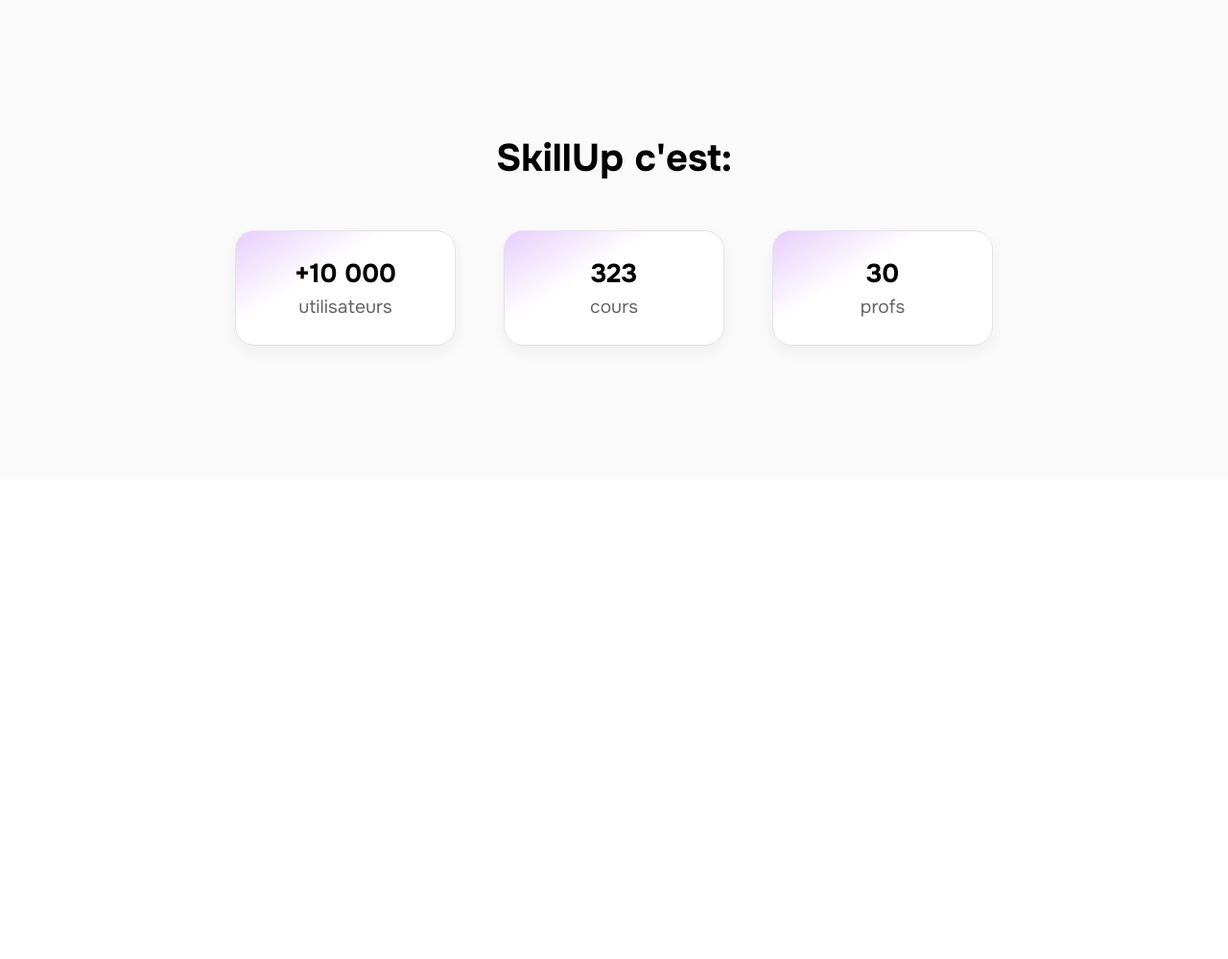
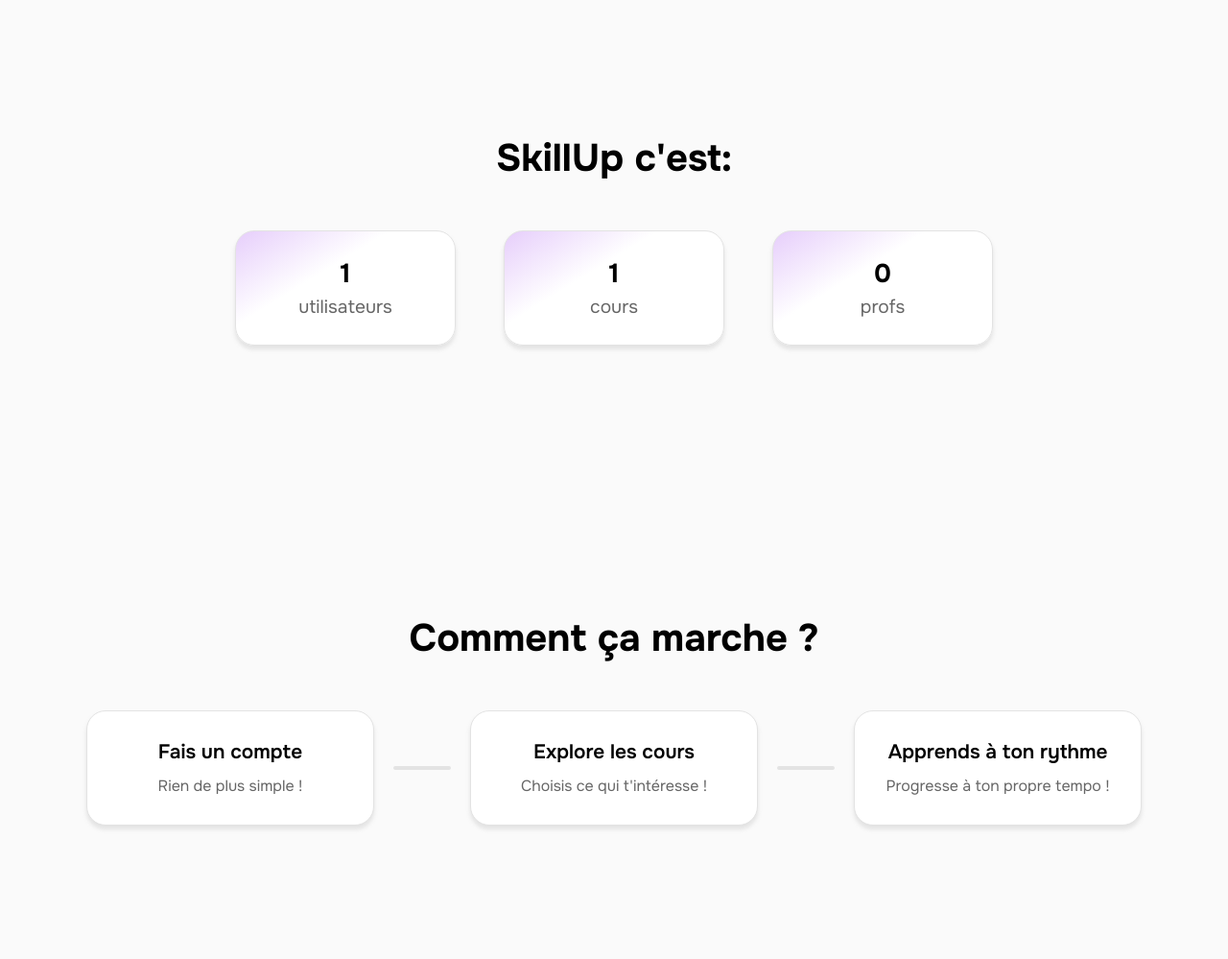
Before and after one commit to jossweb/SkillUp, a PHP site: page / in a window 1280 px wide. Shown: the part 1358-2357 px from the top of the page at 96% size. Before the commit the page ends 1722 px from the top, so only its background shows below. Run offline with PHP 8.4, Linux system fonts and the light colour scheme; tables that the repository leaves empty or names only in its code hold one stand-in row (values such as "Sample post").

Commit message:
Recuperation des stats depuis la db Ajout de la section "Comment ça marche ?"

```diff
--- a/assets/css/landing.css
+++ b/assets/css/landing.css
@@ -151,7 +151,7 @@ section {
     justify-content: center;
     align-items: center;
     padding: 20px;
-    box-shadow: 0 6px 16px rgba(0, 0, 0, 0.05);
+    box-shadow: 0 4px 4px 0 rgba(161, 161, 161, 0.25);
 }
 
 
@@ -175,3 +175,50 @@ section {
     color: var(--alt-color);
     font-size: 1.2rem;
 }
+
+.steps-container {
+    display: flex;
+    justify-content: center;
+    align-items: center;
+    gap: 20px;
+}
+
+.step-card {
+    flex: 3;
+    background: var(--alt-bg);
+    border-radius: 20px;
+    padding: 15px 5px;
+    border: 1px solid var(--border);
+    box-shadow: 0 4px 4px 0 rgba(161, 161, 161, 0.25);
+    display: flex;
+    flex-direction: column;
+    align-items: center;
+    width: 340px;
+    max-width: 340px;
+    height: 120px;
+    justify-content: center;
+}
+
+.step-title {
+    font-size: 1.3rem;
+    font-weight: 600;
+    color: var(--color);
+    margin-bottom: 12px;
+}
+
+.step-description {
+    font-size: 1rem;
+    color: var(--alt-color);
+}
+
+.step-line {
+    flex: 1;
+    display: flex;
+    justify-content: center;
+    align-items: center;
+    max-width: 60px;
+    width: 100%;
+    height: 4px;
+    border-radius: 20px;
+    background-color: var(--border);
+}
--- /dev/null
+++ b/include/stats.php
@@ -0,0 +1,32 @@
+<?php
+
+require_once("./include/connectdb.php");
+
+function getStats() {
+    $db = connectDB();
+    $stats = [
+        'utilisateurs' => 0,
+        'cours' => 0,
+        'profs' => 0
+    ];
+
+    try {
+        $sql = "SELECT COUNT(*) as total FROM Utilisateurs";
+        $query = $db->query($sql);
+        $stats['utilisateurs'] = $query->fetch(PDO::FETCH_ASSOC)['total'];
+
+        $sql = "SELECT COUNT(*) as total FROM Cours";
+        $query = $db->query($sql);
+        $stats['cours'] = $query->fetch(PDO::FETCH_ASSOC)['total'];
+
+        $sql = "SELECT COUNT(*) as total FROM Utilisateurs WHERE role = 'professeur'";
+        $query = $db->query($sql);
+        $stats['profs'] = $query->fetch(PDO::FETCH_ASSOC)['total'];
+    } catch (PDOException $e) {
+        if (DEBUG) {
+            error_log("Erreur lors de la récupération des stats: " . $e->getMessage());
+        }
+    }
+
+    return $stats;
+}
--- a/index.php
+++ b/index.php
@@ -1,6 +1,8 @@
 <?php
     require_once("./include/config.php");
+    require_once("./include/stats.php");
     $titre = SITE_NAME . ' - Accueil';
+    $stats = getStats();
 ?>
 <!DOCTYPE html>
 <html lang="fr">
@@ -86,20 +88,43 @@
         <h1 class="title">SkillUp c'est:</h1>
         <div class="stats-container">
             <div class="stat-card">
-                <div class="stat-value">+10 000</div>
+                <div class="stat-value"><?php echo number_format($stats['utilisateurs']); ?></div>
                 <div class="stat-label">utilisateurs</div>
             </div>
 
             <div class="stat-card">
-                <div class="stat-value">323</div>
+                <div class="stat-value"><?php echo number_format($stats['cours']); ?></div>
                 <div class="stat-label">cours</div>
             </div>
 
             <div class="stat-card">
-                <div class="stat-value">30</div>
+                <div class="stat-value"><?php echo number_format($stats['profs']); ?></div>
                 <div class="stat-label">profs</div>
             </div>
         </div>
     </section>
+    <section>
+    <h1 class="title">Comment ça marche ?</h1>
+        <div class="steps-container">
+            <div class="step-card">
+                <h2 class="step-title">Fais un compte</h2>
+                <p class="step-description">Rien de plus simple !</p>
+            </div>
+            <div class="step-line"></div>
+            <div class="step-card">
+                <h2 class="step-title">Explore les cours</h2>
+                <p class="step-description">Choisis ce qui t'intéresse !</p>
+            </div>
+            <div class="step-line"></div>
+            <div class="step-card">
+                <h2 class="step-title">Apprends à ton rythme</h2>
+                <p class="step-description">Progresse à ton propre tempo !</p>
+            </div>
+        </div>
+    </section>
+    <!-- Reste: -->
+    <!-- FAQ -->
+    <!-- CTA -->
+    <!-- FOOTER -->
 </body>
 </html>
```
